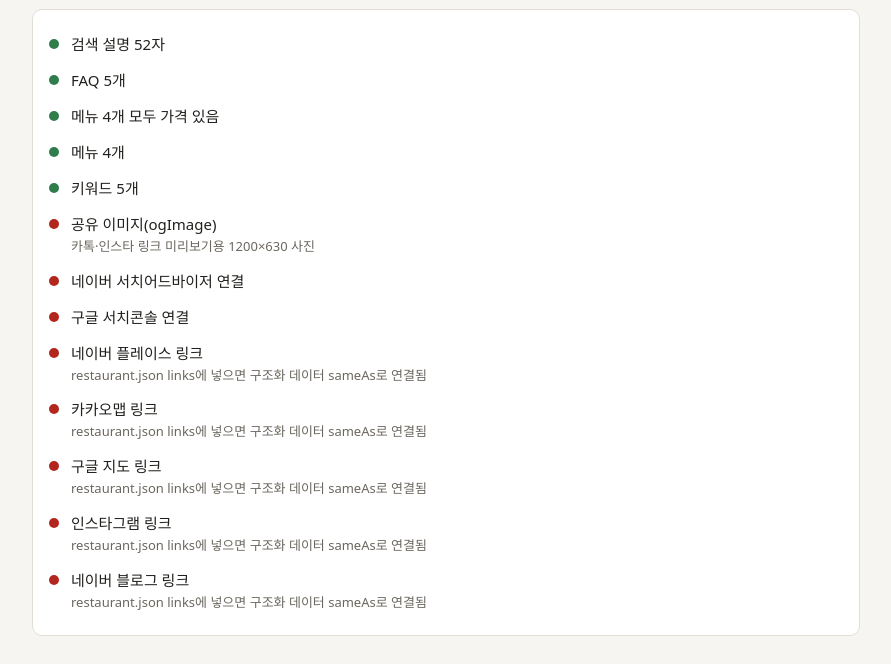
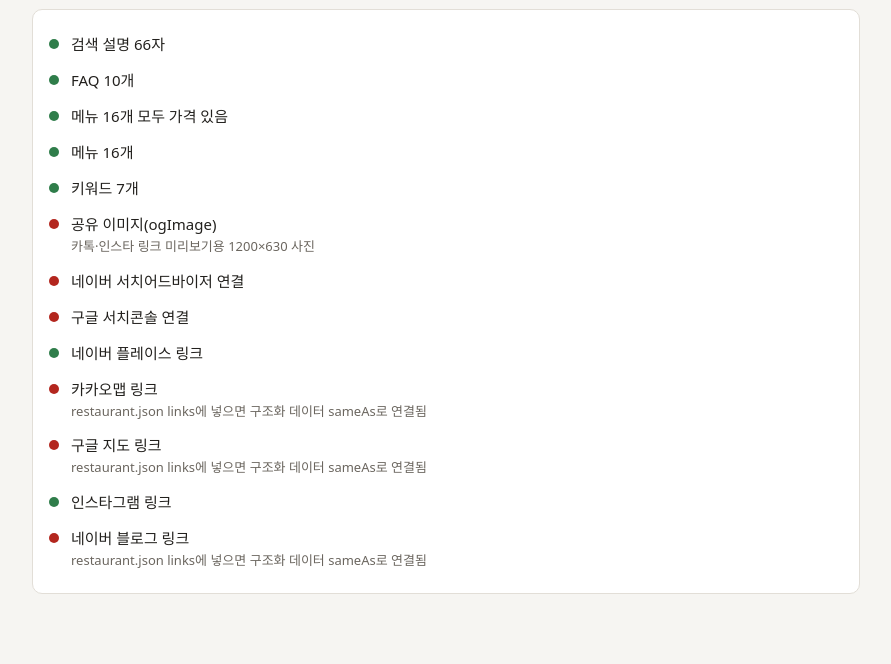
Before and after one commit to johnjang125/restaurant-boost, a plain HTML site: page dashboard/index.html in a window 1280 px wide. Shown: the part 292-956 px from the top of the page, without its empty margins (194-1085 px from the left). After the commit the page ends 914 px from the top, so only its background shows below. Drawn offline with Linux system fonts and the light colour scheme; files whose address does not match are found by name.

Commit message:
강설옥 실제 정보 반영, 브레이크타임 영업시간 묶어 표시
Co-Authored-By: Claude Opus 5.5 <noreply@anthropic.com>

```diff
--- a/build.mjs
+++ b/build.mjs
@@ -31,7 +31,7 @@ const jsonLd = [
     priceRange: r.priceRange,
     servesCuisine: r.servesCuisine,
     image: r.site.ogImage || undefined,
-    address: { '@type': 'PostalAddress', streetAddress: r.address.street, addressLocality: r.address.locality, addressRegion: r.address.region, postalCode: r.address.postalCode, addressCountry: r.address.country },
+    address: { '@type': 'PostalAddress', streetAddress: r.address.street, addressLocality: r.address.locality, addressRegion: r.address.region, postalCode: r.address.postalCode || undefined, addressCountry: r.address.country },
     geo: { '@type': 'GeoCoordinates', latitude: r.geo.lat, longitude: r.geo.lng },
     openingHoursSpecification: r.hours.map(h => ({ '@type': 'OpeningHoursSpecification', dayOfWeek: h.days.map(d => 'https://schema.org/' + DAY[d][0]), opens: h.open, closes: h.close })),
     amenityFeature: r.features.map(f => ({ '@type': 'LocationFeatureSpecification', name: f, value: true })),
@@ -51,7 +51,9 @@ const jsonLd = [
   },
 ];
 
-const hoursText = r.hours.map(h => `${h.days.map(d => DAY[d][1]).join('·')} ${h.open}~${h.close}`);
+// 같은 요일 묶음은 한 줄로: "월·화·수·목·금 11:00~15:00, 17:00~20:30"
+const hoursGroups = r.hours.reduce((m, h) => { const k = h.days.map(d => DAY[d][1]).join('·'); (m[k] ||= []).push(h.open + '~' + h.close); return m; }, {});
+const hoursText = Object.entries(hoursGroups).map(([d, t]) => d + ' ' + t.join(', '));
 const mapLinks = [
   ['네이버 지도', r.links.naverPlace || `https://map.naver.com/p/search/${encodeURIComponent(r.name)}`],
   ['카카오맵', r.links.kakaoMap || `https://map.kakao.com/?q=${encodeURIComponent(r.name)}`],
--- a/dashboard/index.html
+++ b/dashboard/index.html
@@ -109,6 +109,8 @@ S.todo ??= {}; S.aiLog ??= [];
 const save = () => { try { localStorage.setItem(KEY, JSON.stringify(S)); } catch {} };
 const $ = id => document.getElementById(id);
 const esc = s => String(s ?? '').replace(/[&<>"']/g, c => ({ '&': '&amp;', '<': '&lt;', '>': '&gt;', '"': '&quot;', "'": '&#39;' })[c]);
+const KDAY = { Mo: '월', Tu: '화', We: '수', Th: '목', Fr: '금', Sa: '토', Su: '일' };
+const hoursText = R => Object.entries(R.hours.reduce((m, h) => { const k = h.days.map(x => KDAY[x]).join('·'); (m[k] ||= []).push(h.open + '~' + h.close); return m; }, {})).map(([k, t]) => k + ' ' + t.join(', '));
 const won = n => n.toLocaleString('ko-KR') + '원';
 
 document.querySelectorAll('nav button').forEach(b => b.onclick = () => {
@@ -209,19 +211,20 @@ function init(R) {
     const it = items[$('cItem').value], topic = $('cTopic').value, note = $('cNote').value.trim();
     const head = { sig: `${R.area}에서 ${R.category} 찾으면 여기 🍲`, new: `신메뉴 나왔어요! ${it.name}`, today: `오늘의 한 그릇, ${it.name}`, event: note || `${R.name} 소식`, season: `이 계절에만, ${it.name}` }[topic];
     const tags = [...R.keywords, R.name, it.name, R.area + '맛집', R.address.locality + '맛집'].map(tag);
-    $('igOut').value = `${head}\n\n${it.name} ${won(it.price)}\n${it.description || ''}\n${note && topic !== 'event' ? '\n' + note + '\n' : ''}\n📍 ${addr}\n🕘 ${R.hours.map(h => h.open + '~' + h.close).join(' / ')} (${R.hoursNote})\n📞 ${R.phone}\n\n${[...new Set(tags)].join(' ')}`;
+    $('igOut').value = `${head}\n\n${it.name} ${won(it.price)}\n${it.description || ''}\n${note && topic !== 'event' ? '\n' + note + '\n' : ''}\n📍 ${addr}\n🕘 ${hoursText(R).join(' / ')}
+${R.hoursNote}\n📞 ${R.phone}\n\n${[...new Set(tags)].join(' ')}`;
     $('blogOut').value = `제목: [${R.area} ${R.category}] ${R.name} ${it.name} — ${R.tagline}\n\n` +
       `■ 가게 소개\n${R.description}\n\n` +
       `■ 위치·찾아오기\n주소: ${addr}\n${R.directions}\n지도: ${R.links.naverPlace || '(네이버 플레이스 링크)'}\n\n` +
       `■ 오늘 소개할 메뉴: ${it.name} (${won(it.price)})\n${it.description || ''}\n${note ? note + '\n' : ''}[사진 3~5장: 메뉴 전체 → 가까이 → 먹는 장면]\n\n` +
       `■ 전체 메뉴\n${R.menu.map(s => s.section + '\n' + s.items.map(i => `- ${i.name} ${won(i.price)}`).join('\n')).join('\n')}\n\n` +
-      `■ 영업시간\n${R.hours.map(h => h.days.join('·') + ' ' + h.open + '~' + h.close).join('\n')}\n${R.hoursNote}\n\n` +
+      `■ 영업시간\n${hoursText(R).join('\n')}\n${R.hoursNote}\n\n` +
       `■ 자주 묻는 질문\n${R.faq.map(f => `Q. ${f.q}\nA. ${f.a}`).join('\n\n')}\n\n` +
       `태그: ${R.keywords.join(', ')}`;
     $('aiOut').value = `아래 식당 정보로 ${topic === 'event' ? '공지' : '홍보'}글을 써 줘.\n` +
       `1) 인스타그램 캡션: 300자 이내, 첫 줄에 눈길 끄는 문장, 해시태그 10개 이내\n2) 네이버 블로그 글: 1,500자 안팎, 사장님 1인칭, 소제목 4개, 위치·가격·영업시간 포함\n` +
       `규칙: 아래 정보에 없는 사실(수상, 방송 출연, "최고" 같은 비교)은 지어내지 말 것. 과장 광고 표현 금지.\n\n` +
-      `가게: ${R.name} (${R.category}, ${R.area})\n소개: ${R.description}\n주소: ${addr}\n영업: ${R.hours.map(h => h.days.join('·') + ' ' + h.open + '~' + h.close).join(', ')} / ${R.hoursNote}\n` +
+      `가게: ${R.name} (${R.category}, ${R.area})\n소개: ${R.description}\n주소: ${addr}\n영업: ${hoursText(R).join(' / ')} / ${R.hoursNote}\n` +
       `특징: ${R.features.join(', ')}\n주제 메뉴: ${it.name} ${won(it.price)} — ${it.description || ''}\n${note ? '메모: ' + note + '\n' : ''}키워드: ${R.keywords.join(', ')}`;
   };
   ['cItem', 'cTopic', 'cNote'].forEach(id => $(id).oninput = gen);
@@ -264,7 +267,7 @@ function init(R) {
   // 정보 복사
   const nap = [
     ['상호', R.name], ['영문 상호', R.nameEn], ['주소', addr], ['전화', R.phone],
-    ['영업시간', R.hours.map(h => h.days.join('·') + ' ' + h.open + '~' + h.close).join(', ') + ' / ' + R.hoursNote],
+    ['영업시간', hoursText(R).join(' / ') + ' / ' + R.hoursNote],
     ['소개 (짧게)', R.seo.description], ['소개 (길게)', R.description], ['홈페이지', R.site.url],
   ];
   $('napList').innerHTML = nap.map(([k, v], i) => `<div class="card"><div class="hint">${esc(k)}</div><textarea id="nap${i}" style="min-height:0" rows="2" readonly>${esc(v)}</textarea><div class="btns"><button class="b" data-copy="nap${i}">복사</button></div></div>`).join('');
--- a/restaurant.json
+++ b/restaurant.json
@@ -1,62 +1,90 @@
 {
-  "_안내": "가게 정보는 이 파일 하나만 고치면 홈페이지·구조화 데이터·대시보드에 모두 반영됩니다. 아래는 예시 값입니다.",
-  "name": "예시 국밥집",
-  "nameEn": "Example Gukbap",
-  "category": "국밥",
-  "servesCuisine": ["한식", "국밥"],
-  "tagline": "새벽부터 12시간 끓인 사골 국밥",
-  "description": "OO역 2번 출구 앞, 12시간 끓인 사골 육수로 만드는 국밥집입니다. 혼밥 좌석과 단체석이 있고 포장도 됩니다.",
+  "_안내": "가게 정보는 이 파일 하나만 고치면 홈페이지·구조화 데이터·대시보드에 모두 반영됩니다. 상호·주소·전화는 네이버 플레이스와 똑같이 유지하세요.",
+  "name": "강설옥",
+  "nameEn": "Kangseolok",
+  "category": "설렁탕",
+  "servesCuisine": ["한식", "설렁탕", "도가니탕", "수육"],
+  "tagline": "한우뼈로 매일 12시간 끓인 사골 설렁탕·도가니탕",
+  "description": "세종대 후문에 있는 설렁탕·도가니탕 전문점입니다. 100% 한우뼈로 매일 12시간 이상 직접 사골국물을 우려내고, 부드러운 고기와 쫄깃한 도가니를 듬뿍 담습니다. 김치·석박지와 쌀은 국내산을 씁니다.",
   "seo": {
-    "title": "예시 국밥집 | OO역 국밥 맛집",
-    "description": "OO역 2번 출구 1분, 12시간 사골 국밥. 혼밥석·단체석·포장 가능. 매일 10시~21시."
+    "title": "강설옥 | 세종대 후문 설렁탕·도가니탕 (군자동)",
+    "description": "세종대 후문 설렁탕·도가니탕 전문점. 한우뼈로 매일 12시간 끓인 사골국. 월~토 11:00~20:30, 일요일 휴무."
   },
   "priceRange": "₩₩",
-  "phone": "02-000-0000",
+  "phone": "0507-1434-0874",
   "address": {
-    "street": "OO로 00, 1층",
-    "locality": "OO구",
+    "street": "군자로 96, 1층",
+    "locality": "광진구",
     "region": "서울특별시",
-    "postalCode": "00000",
+    "postalCode": "",
     "country": "KR"
   },
-  "area": "OO역",
-  "directions": "OO역 2번 출구에서 직진 50m, 편의점 옆 1층",
-  "geo": { "lat": 37.5665, "lng": 126.978 },
+  "area": "세종대 후문",
+  "directions": "세종대 후문, 송정군자새마을금고 본점 맞은편. 어린이대공원역(7호선) 5번 출구 도보 11분, 군자역(5·7호선) 8번 출구 도보 14분. 버스 2012·2016·240 '군자새마을금고.성동광진위센터' 정류장 하차 도보 1분.",
+  "geo": { "lat": 37.5517197, "lng": 127.0713341 },
   "hours": [
-    { "days": ["Mo", "Tu", "We", "Th", "Fr"], "open": "10:00", "close": "21:00" },
-    { "days": ["Sa"], "open": "10:00", "close": "20:00" }
+    { "days": ["Mo", "Tu", "We", "Th", "Fr"], "open": "11:00", "close": "15:00" },
+    { "days": ["Mo", "Tu", "We", "Th", "Fr"], "open": "17:00", "close": "20:30" },
+    { "days": ["Sa"], "open": "11:00", "close": "20:30" }
   ],
-  "hoursNote": "일요일 휴무 · 브레이크타임 15:00~16:30",
-  "features": ["혼밥 좌석", "단체석 20석", "포장 가능", "주차 2대"],
+  "hoursNote": "일요일 정기휴무 · 평일 브레이크타임 15:00~17:00 (토요일은 없음) · 라스트오더 20:00",
+  "features": ["포장", "배달", "예약", "단체석 (18명 이하)", "1인석", "좌식", "연인석", "유아의자", "무선 인터넷", "콜키지 가능", "제로페이·간편결제"],
   "menu": [
     {
-      "section": "대표 메뉴",
+      "section": "탕",
       "items": [
-        { "name": "사골 국밥", "price": 9000, "description": "12시간 끓인 사골 육수에 수육을 듬뿍", "signature": true },
-        { "name": "얼큰 국밥", "price": 9500, "description": "청양고추 다대기로 칼칼하게" }
+        { "name": "설렁탕", "price": 12000, "description": "매일 직접 12시간 끓인 사골국에 호주산 청정고기를 더했습니다.", "signature": true },
+        { "name": "도가니탕(스지)", "price": 16000, "description": "12시간 끓인 사골국에 3시간 삶은 쫄깃한 스지도가니를 더했습니다.", "signature": true },
+        { "name": "얼큰설렁탕", "price": 13000, "description": "직접 볶은 양념장과 함께 끓인 얼큰한 설렁탕. 신라면보다 한 단계 더 맵습니다." },
+        { "name": "(특) 얼큰설렁탕", "price": 17000, "description": "직접 볶은 양념장과 함께 끓인 얼큰한 설렁탕. 신라면보다 한 단계 더 맵습니다." },
+        { "name": "(한정) 진짜무릎도가니탕", "price": 22000, "description": "12시간 끓인 사골국에 3시간 삶은 진짜 무릎 도가니를 더했습니다." }
       ]
     },
     {
-      "section": "곁들임",
+      "section": "수육·곁들임",
       "items": [
-        { "name": "수육 (소)", "price": 18000, "description": "2인이 나눠 먹기 좋은 양" },
-        { "name": "만두 (6알)", "price": 6000, "description": "매장에서 빚은 고기만두" }
+        { "name": "스지수육", "price": 33000, "description": "부추 위에 쫄깃한 스지를 한가득 올린 술안주." },
+        { "name": "차돌미니수육", "price": 16000, "description": "차돌박이로만 구성한 촉촉하고 부드러운 미니 수육." },
+        { "name": "모둠수육 (2~3인)", "price": 38000, "description": "아롱사태, 차돌박이, 스지 등이 들어간 부드러운 수육." },
+        { "name": "모둠수육 (3~4인)", "price": 49000, "description": "아롱사태, 차돌박이, 스지 등이 들어간 부드러운 수육." },
+        { "name": "메밀 왕만두 2알", "price": 4000, "description": "돼지고기와 채소로 속을 꽉 채운 메밀 만두." },
+        { "name": "메밀 왕만두 4알", "price": 7500, "description": "돼지고기와 채소로 속을 꽉 채운 메밀 만두." }
+      ]
+    },
+    {
+      "section": "포장",
+      "items": [
+        { "name": "사골국물만 2인분 (포장)", "price": 14000, "description": "2인분 단위로 판매합니다." }
+      ]
+    },
+    {
+      "section": "주류·음료",
+      "items": [
+        { "name": "음료", "price": 2000 },
+        { "name": "소주 / 맥주 / 막걸리", "price": 4000 },
+        { "name": "청하 / 한라산21", "price": 5000 },
+        { "name": "화요25", "price": 28000 }
       ]
     }
   ],
-  "keywords": ["OO역 맛집", "OO역 국밥", "OO구 국밥", "OO역 혼밥", "OO역 점심"],
+  "keywords": ["세종대 맛집", "세종대 후문 맛집", "군자역 설렁탕", "어린이대공원역 맛집", "광진구 설렁탕", "군자동 도가니탕", "광진구 수육"],
   "faq": [
-    { "q": "주차할 수 있나요?", "a": "가게 앞에 2대 주차할 수 있습니다. 만차일 때는 근처 공영주차장(도보 3분)을 이용해 주세요." },
-    { "q": "혼자 가도 되나요?", "a": "네, 혼밥 좌석 6석이 따로 있습니다." },
-    { "q": "포장되나요?", "a": "모든 국밥은 포장됩니다. 전화로 미리 주문하시면 기다리지 않고 받아 가실 수 있습니다." },
-    { "q": "단체 예약 되나요?", "a": "20명까지 단체석 예약을 받습니다. 하루 전까지 전화 주세요." },
-    { "q": "브레이크타임이 있나요?", "a": "평일과 토요일 모두 15:00~16:30은 브레이크타임입니다." }
+    { "q": "주차할 수 있나요?", "a": "전용 주차장은 없습니다. 모두의주차장 앱 '구획군자_181'(내비: 서울 광진구 군자동 149-11, 도보 6분), 세종대학교 후문 주차장(도보 5분), 광진광장공영주차장(도보 9분)을 이용해 주세요." },
+    { "q": "지하철로 어떻게 가나요?", "a": "어린이대공원역(7호선) 5번 출구에서 도보 11분(747m), 군자역(5·7호선) 8번 출구에서 도보 14분(940m)입니다. 세종대 후문 송정군자새마을금고 본점 맞은편입니다." },
+    { "q": "브레이크타임과 라스트오더는 언제인가요?", "a": "월~금 15:00~17:00은 브레이크타임이고, 토요일은 브레이크타임 없이 영업합니다. 라스트오더는 20:00, 일요일은 정기휴무입니다." },
+    { "q": "얼큰설렁탕은 얼마나 맵나요?", "a": "직접 볶은 양념장으로 끓여 신라면보다 한 단계 더 맵습니다." },
+    { "q": "포장이나 배달이 되나요?", "a": "포장과 배달 모두 됩니다. 사골국물만 2인분 단위(14,000원)로 포장할 수도 있습니다." },
+    { "q": "단체 예약이 되나요?", "a": "예약 가능하며 단체석은 18명까지 앉을 수 있습니다. 좌식 자리도 있습니다." },
+    { "q": "혼자 가도 되나요?", "a": "1인석이 있어 혼밥하기 좋습니다." },
+    { "q": "아이와 함께 가도 되나요?", "a": "유아의자가 준비되어 있습니다." },
+    { "q": "콜키지가 되나요?", "a": "콜키지 가능합니다." },
+    { "q": "고기와 재료는 어디 것을 쓰나요?", "a": "사골국물은 100% 한우뼈로 우리고, 설렁탕 고기는 호주산 청정고기입니다. 배추김치·석박지와 쌀은 국내산입니다." }
   ],
   "links": {
-    "naverPlace": "",
+    "naverPlace": "https://map.naver.com/p/entry/place/2049894629",
     "kakaoMap": "",
     "googleMaps": "",
-    "instagram": "",
+    "instagram": "https://www.instagram.com/kangseolok11",
     "naverBlog": ""
   },
   "site": {
```
Also changed, not shown: .impeccable/config.json (added).
